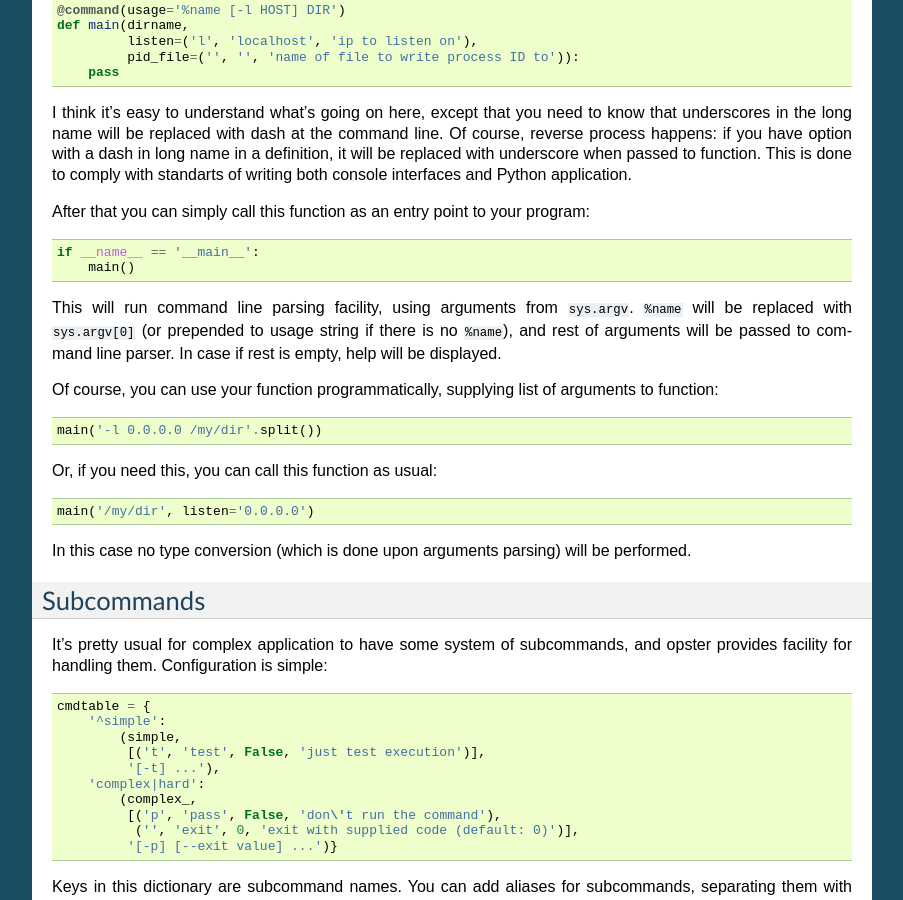
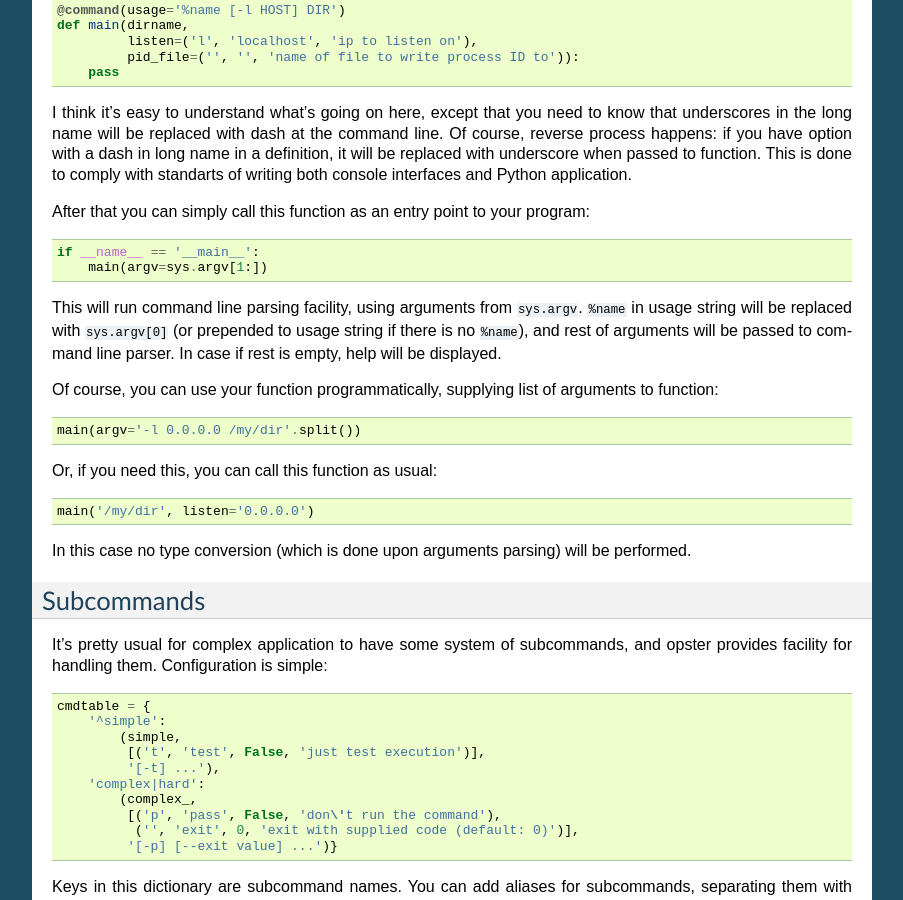
Before and after one commit to piranha/opster, a Sphinx documentation site: the page built from docs/overview.rst, in a window 1280 px wide and 900 px high, scrolled down 790 px. Shown: the whole window, without its empty margins (198-1101 px from the left). Built offline with Sphinx 7.4.7, drawn with Linux system fonts in a browser that asks for light colours; the version number could not be read and is left out.

Commit message:
backward incompatible change: require argv=sys.argv[1:] for @wrapped command to parse command line

```diff
--- a/docs/overview.rst
+++ b/docs/overview.rst
@@ -58,17 +58,18 @@ interfaces and Python application.
 After that you can simply call this function as an entry point to your program::
 
   if __name__ == '__main__':
-      main()
+      main(argv=sys.argv[1:])
 
 This will run command line parsing facility, using arguments from
-``sys.argv``. ``%name`` will be replaced with ``sys.argv[0]`` (or prepended to
-usage string if there is no ``%name``), and rest of arguments will be passed to
-command line parser. In case if rest is empty, help will be displayed.
+``sys.argv``. ``%name`` in usage string will be replaced with ``sys.argv[0]``
+(or prepended to usage string if there is no ``%name``), and rest of arguments
+will be passed to command line parser. In case if rest is empty, help will be
+displayed.
 
 Of course, you can use your function programmatically, supplying list of
 arguments to function::
 
-  main('-l 0.0.0.0 /my/dir'.split())
+  main(argv='-l 0.0.0.0 /my/dir'.split())
 
 Or, if you need this, you can call this function as usual::
 
--- a/opster.py
+++ b/opster.py
@@ -73,9 +73,6 @@ def command(options=None, usage=None, name=None, shortlist=False, hide=False):
             if args or opts:
                 # no catcher here because this is call from Python
                 return call_cmd_regular(func, options_)(*args, **opts)
-
-            if argv is None:
-                argv = sys.argv[1:]
 
             try:
                 opts, args = catcher(lambda: parse(argv, options_), help_func)
--- a/test_opts.py
+++ b/test_opts.py
@@ -30,5 +30,5 @@ def another(dirname,
     print locals()
 
 if __name__ == '__main__':
-    #main()
-    another()
+    #main(argv=sys.argv[1:])
+    another(argv=sys.argv[1:])
```
Also changed, not shown: docs/changelog.rst (+10 -0 lines).
